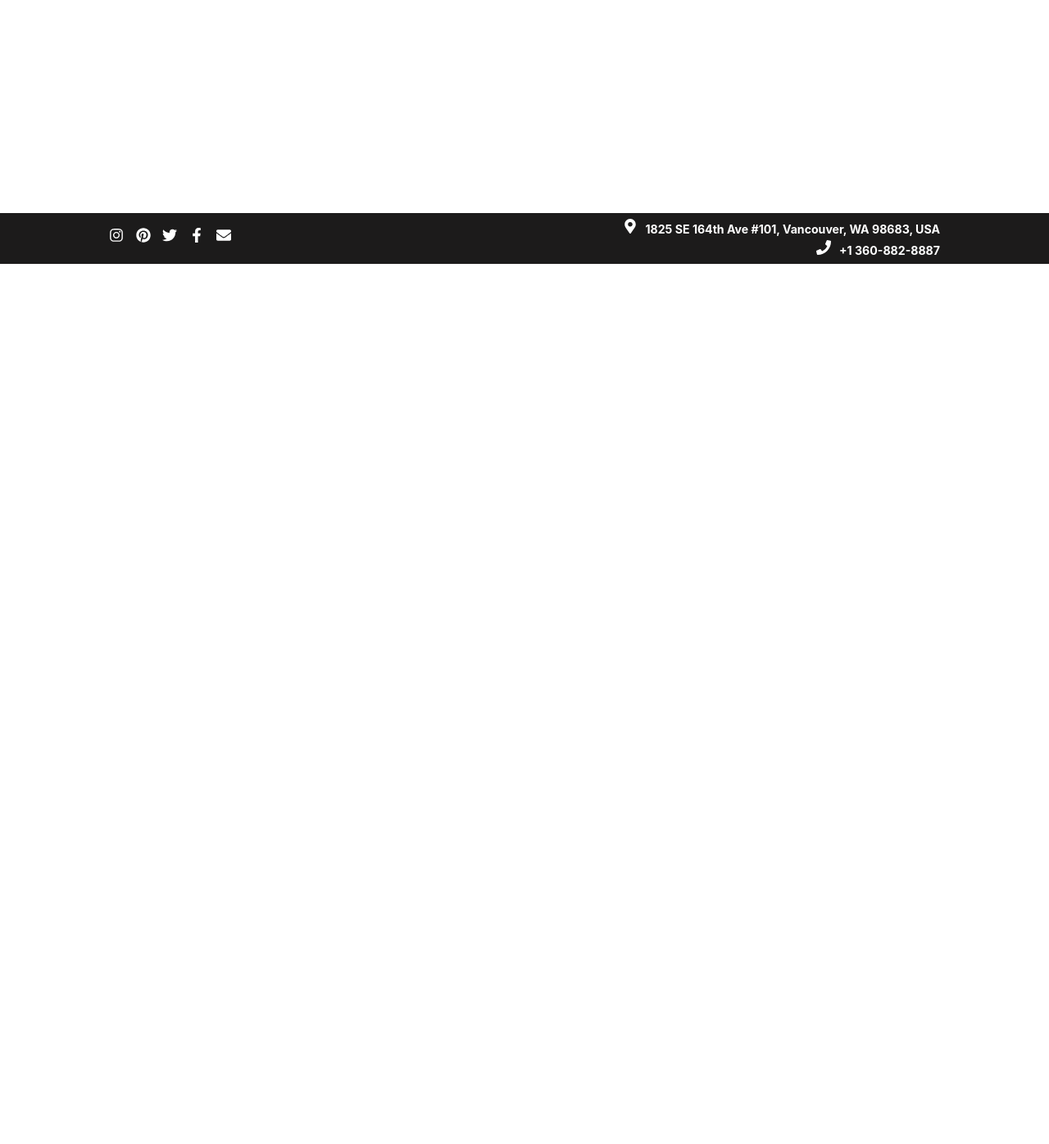
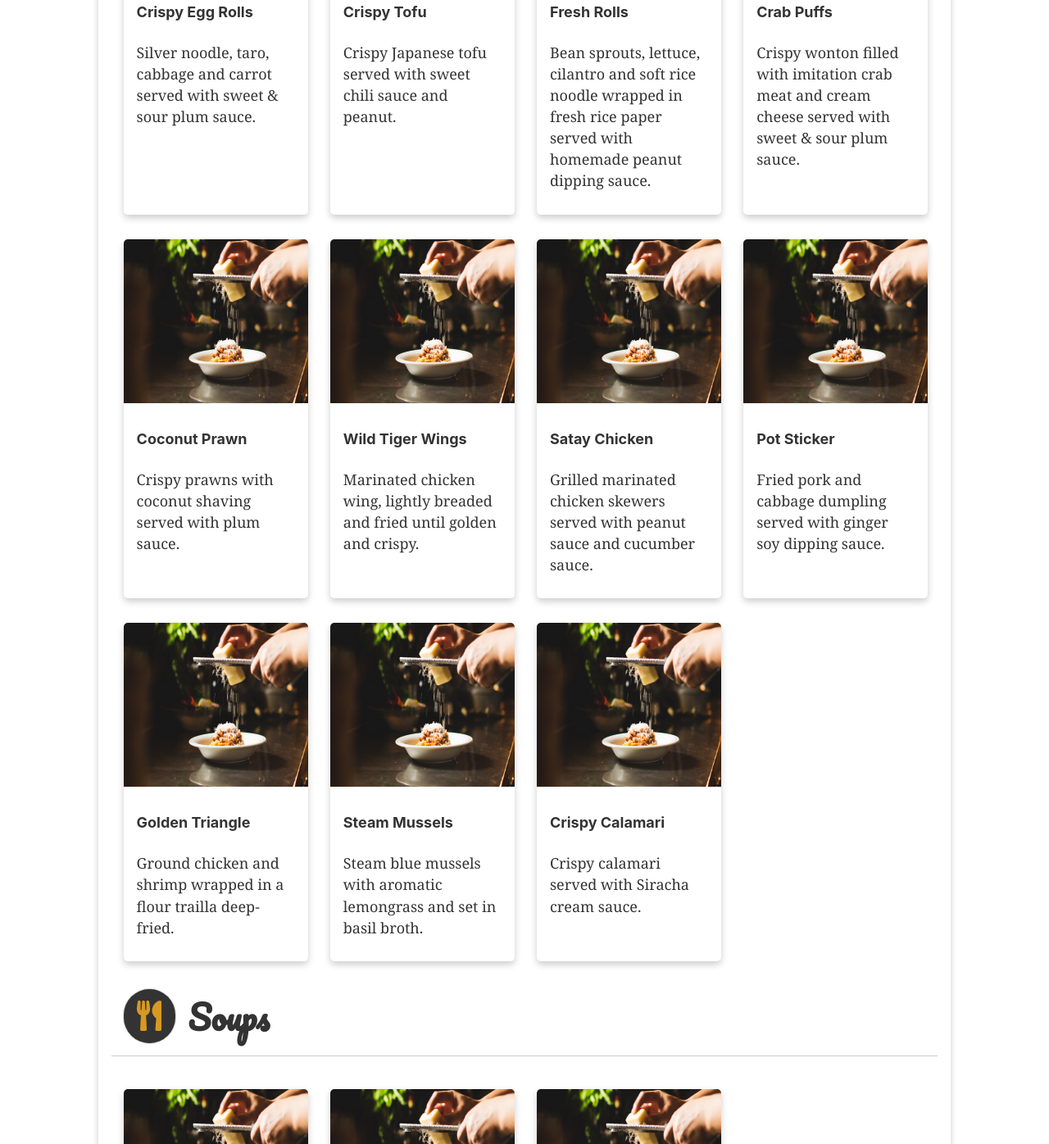
Before and after one commit to JohnWinter13/wild-tiger, a Gatsby site: page /menu in a window 1280 px wide. Shown: the part 1404-2800 px from the top of the page at 82% size. Before the commit the page ends 1726 px from the top, so only its background shows below. Built offline with nearby package versions, Linux system fonts and the light colour scheme; Gatsby itself is replaced by a stand-in of ours; a web font is replaced by a local one.

Commit message:
Update menu to render items according to menu.json

```diff
--- /dev/null
+++ b/src/components/food-card.js
@@ -0,0 +1,28 @@
+import React from 'react'
+import styled from 'styled-components'
+import Image from '../images/back.jpg'
+
+const Card = styled.div`
+  box-shadow: 0 4px 8px 0 rgba(0,0,0,0.2);
+  transition: 0.3s;
+  border-radius: 5px;
+  cursor: pointer;
+  min-width: 225px;
+  margin: 15px;
+
+  :hover {
+    box-shadow: 0 8px 16px 0 rgba(0,0,0,0.2);
+  }
+`
+
+const FoodCard = ({title, desc}) => (
+  <Card>
+    <img src={Image} alt="Avatar" style={{width: '100%', height: '200px', borderRadius: '5px 5px 0 0'}}/>
+    <div style={{padding: '2px 16px'}}>
+      <h4><b>{title}</b></h4>
+      <p>{desc}</p>
+    </div>
+  </Card>
+)
+
+export default FoodCard
--- a/src/components/layout.js
+++ b/src/components/layout.js
@@ -26,7 +26,7 @@
         <div
           style={{
             margin: `0 auto`,
-            maxWidth: 960,
+            maxWidth: 1080,
             padding: `0px 1.0875rem 1.45rem`,
             paddingTop: 0,
           }}
--- a/src/components/menu-section.js
+++ b/src/components/menu-section.js
@@ -2,8 +2,11 @@ import React from 'react'
 import styled from 'styled-components'
 
 import Fab from './fab'
+import FoodCard from './food-card'
 
 import { FaUtensils } from 'react-icons/fa'
+
+import FoodList from "../data/menu.json"
 
 import './fonts.css'
 
@@ -16,12 +19,6 @@ const Title = styled.h1`
 const Card = styled.div`
   box-shadow: 0 4px 8px 0 rgba(0,0,0,0.2);
   transition: 0.3s;
-  border-radius: 5px;
-  cursor: pointer;
-
-  :hover {
-    box-shadow: 0 8px 16px 0 rgba(0,0,0,0.2);
-  }
 `
 
 const Icon = styled.div`
@@ -34,15 +31,28 @@ const Icon = styled.div`
   margin: 15px;
 `
 
+const Grid = styled.div`
+  display: grid;
+  grid-template-columns: repeat(auto-fill, minmax(225px, 1fr));
+`
+
+const Category = ({category}) => (
+  <div style={{padding: '2px 16px'}}>
+    <Icon><FaUtensils size={42} style={{paddingTop: '5px'}}/></Icon>
+    <Title>{category}</Title>
+    <hr/>
+    <Grid>
+      {FoodList.filter(foodItem => foodItem.category === category).map(foodItem => <FoodCard title={foodItem.name} desc={foodItem.description}/>)}
+    </Grid>
+  </div>
+)
+
+const Categories = ['Appetizers', 'Soups', 'Salads', 'Stir Fried', 'Curries', 'Noodles', 'Noodle Soups', 'Fried Rice', 'House Specials']
+
 const MenuSection = () => (
   <Card>
     <Fab/>
-    <div style={{padding: '2px 16px'}}>
-      <Icon><FaUtensils size={42} style={{paddingTop: '5px'}}/></Icon>
-      <Title>Appetizers</Title>
-      <br/>
-      <br/>
-    </div>
+    {Categories.map(cat => <Category category={cat}/>)}
   </Card>
 )
 
```
